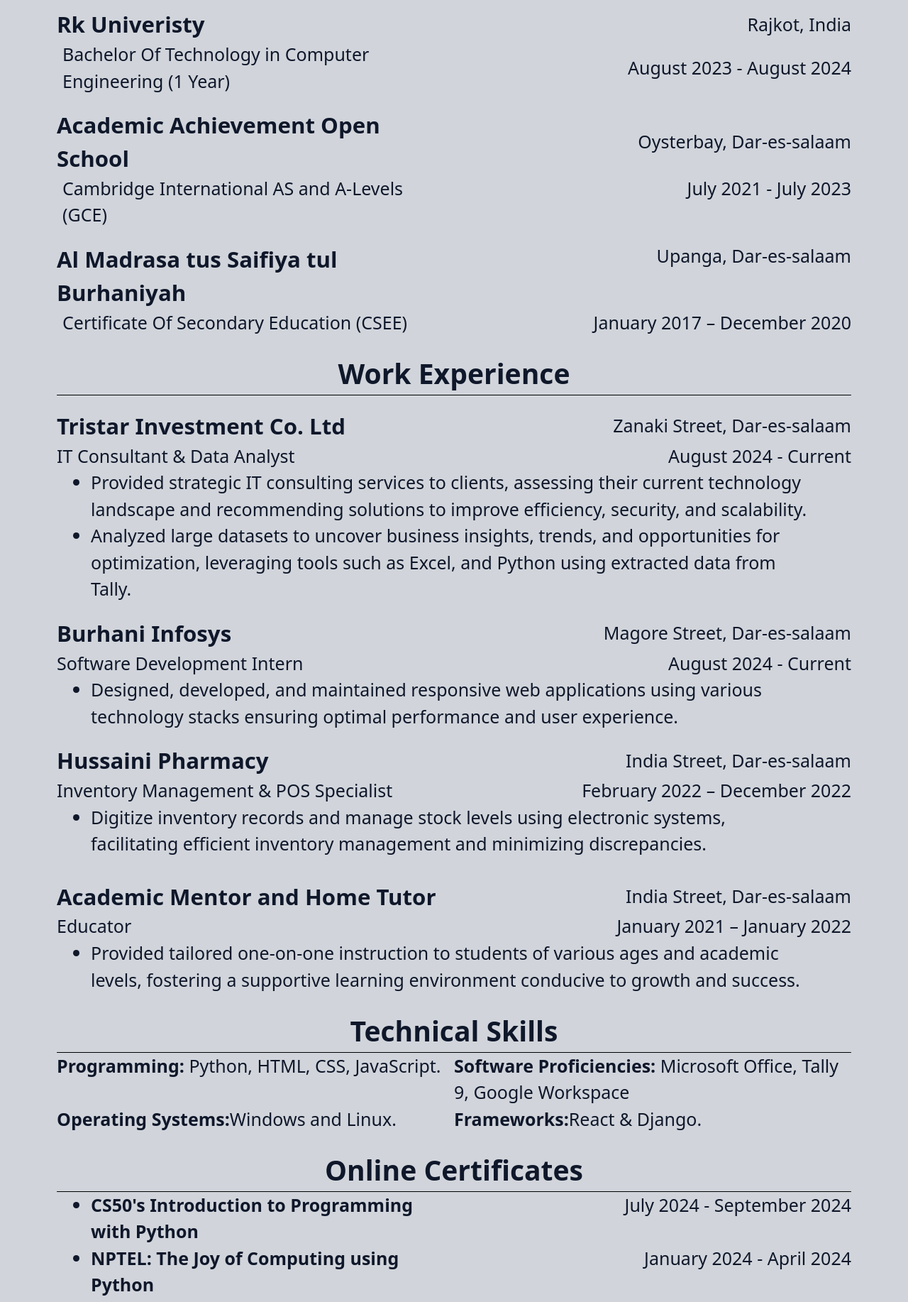
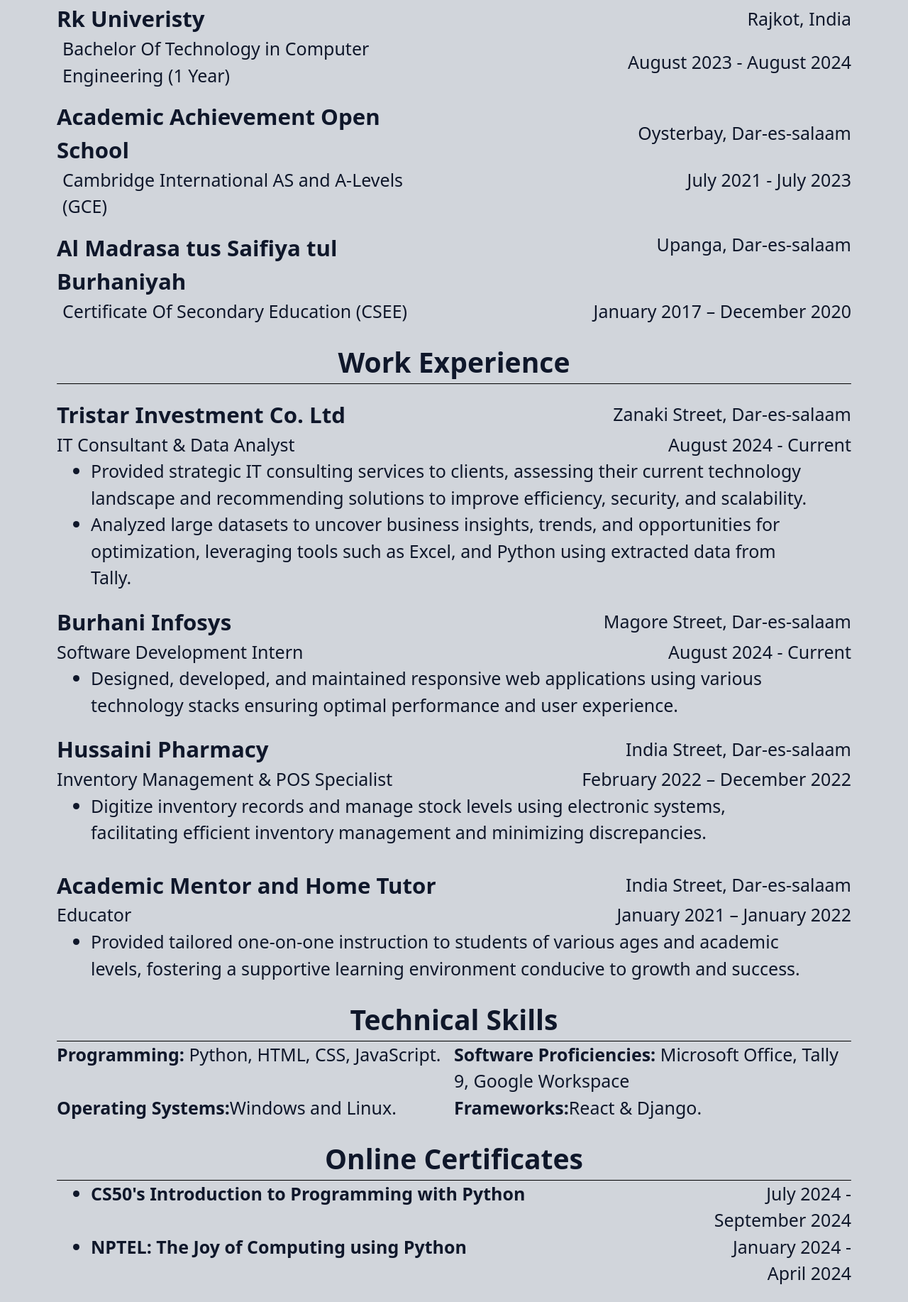
Before and after one commit to ebrahimHakimuddin/Resume-CV, a plain HTML site: page index.html in a window 1280 px wide. Shown: the part 358-2192 px from the top of the page at 71% size. Drawn offline with Linux system fonts and the light colour scheme.

Commit message:
Made Some UI Improvements

```diff
--- a/index.html
+++ b/index.html
@@ -54,7 +54,7 @@
             <hr class="w-100 mx-[10px] tablet:mx-[50px] laptop:mx-[80px] h-px bg-black dark:bg-white  border-0 rounded">
         </div>
         <div class=" mx-[10px] tablet:mx-[50px] laptop:mx-[80px]">
-            <div class="entry my-5">
+            <div class="entry my-4">
                 <div class="grid grid-cols-2 justify-stretch items-center">
                     <h1
                         class="text-left text-sm text-slate-900 dark:text-white font-sans font-bold  tablet:text-xl laptop:text-3xl">
@@ -76,7 +76,7 @@
                         October 2024 - Current</h1>
                 </div>
             </div>
-            <div class="entry my-5">
+            <div class="entry my-4">
                 <div class="grid grid-cols-2 justify-stretch items-center">
                     <h1
                         class="text-left text-sm text-slate-900 dark:text-white font-sans font-bold  tablet:text-xl laptop:text-3xl">
@@ -98,7 +98,7 @@
                         August 2023 - August 2024</h1>
                 </div>
             </div>
-            <div class="my-5 entry">
+            <div class="my-4 entry">
                 <div class="grid grid-cols-2 justify-stretch items-center">
                     <h1
                         class="text-left text-sm text-slate-900 dark:text-white font-sans font-bold tablet:text-xl laptop:text-3xl">
@@ -118,7 +118,7 @@
                         July 2021 - July 2023</h1>
                 </div>
             </div>
-            <div class="entry my-5">
+            <div class="entry my-4">
                 <div class="grid grid-cols-2 justify-stretch">
                     <h1
                         class="text-left text-sm text-slate-900 dark:text-white font-sans font-bold text-wrap tablet:text-xl laptop:text-3xl">
@@ -314,7 +314,8 @@
                 class="mt-6  text-center text-smbase font-bold text-slate-900 dark:text-white font-sans  tablet:text-xl laptop:text-4xl">
                 Online Certificates</h1>
             <hr class="w-100 mx-[10px] tablet:mx-[50px] laptop:mx-[80px] h-px bg-black dark:bg-white  border-0 rounded">
-            <ul class="list-disc list-outside my-0 mx-[10px] tablet:mx-[50px] laptop:mx-[80px] grid grid-cols-2">
+            <ul class="list-disc list-outside my-0 mx-[10px] tablet:mx-[50px] laptop:mx-[80px] grid grid-cols-5">
+                <div class="col-span-4">
                     <li
                         class="mx-5 tablet:mx-8 laptop:mx-12 text-left text-xs text-slate-900 dark:text-white font-sans font-bold text-wrap tablet:text-base laptop:text-2xl">
                         <a href="https://certificates.cs50.io/3bf6c4b5-9b8a-492e-bd12-b584f37985c2.pdf?size=letter"
@@ -323,10 +324,12 @@
                             Introduction to Programming with Python
                         </a>
                     </li>
+                </div>
                 <h1
                     class="text-right text-xs text-slate-900 dark:text-gray-300 font-sans text-wrap tablet:text-base laptop:text-2xl">
                     July 2024 - September 2024
                 </h1>
+                <div class="col-span-4">
                     <li
                         class="mx-5 tablet:mx-8 laptop:mx-12 text-left text-xs text-slate-900 dark:text-white font-sans font-bold text-wrap tablet:text-base laptop:text-2xl">
                         <a href="https://archive.nptel.ac.in/content/noc/NOC24/SEM1/Ecertificates/106/noc24-cs57/Course/NPTEL24CS57S56550006930479288.pdf"
@@ -335,6 +338,7 @@
                             Joy of Computing using Python
                         </a>
                     </li>
+                </div>
                 <h1
                     class="text-right text-xs text-slate-900 dark:text-gray-300 font-sans text-wrap tablet:text-base laptop:text-2xl">
                     January 2024 - April 2024
```
Also changed, not shown: output.css. Lines whose indentation alone changed are shown as unchanged.
